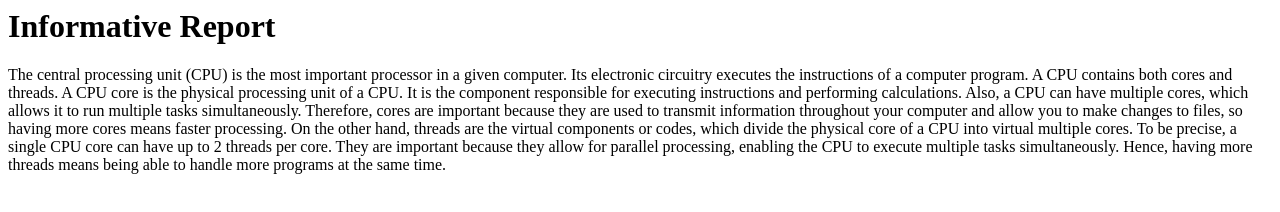
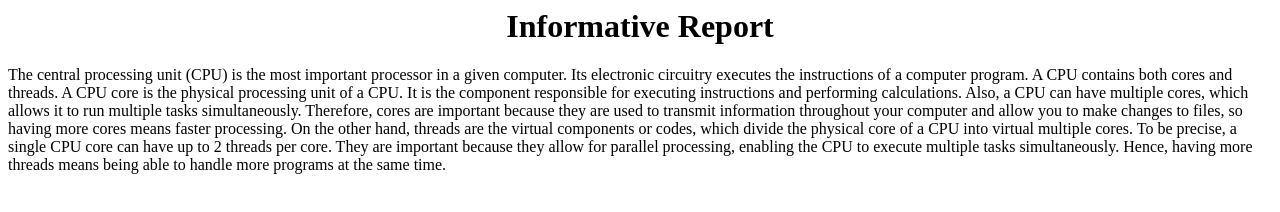
Before and after one commit to ManafAlfarra/ManafAlfarra.github.io, a plain HTML site: page InformativeReport.html in a window 1280 px wide. Drawn offline with Linux system fonts and the light colour scheme.

Commit message:
Update InformativeReport.html

```diff
--- a/InformativeReport.html
+++ b/InformativeReport.html
@@ -3,7 +3,7 @@
     <title> Informative Report</title>
   </head>
   <body>
-    <h1> Informative Report</h1>
+    <center><h1> Informative Report</h1></center>
     <p> The central processing unit (CPU) is the most important processor in a given computer. Its electronic circuitry executes the instructions of a computer program. A CPU contains both cores and threads. A CPU core is the physical processing unit of a CPU. It is the component responsible for executing instructions and performing calculations. Also, a CPU can have multiple cores, which allows it to run multiple tasks simultaneously. Therefore, cores are important because they are used to transmit information throughout your computer and allow you to make changes to files, so having more cores means faster processing. On the other hand, threads are the virtual components or codes, which divide the physical core of a CPU into virtual multiple cores. To be precise, a single CPU core can have up to 2 threads per core. They are important because they allow for parallel processing, enabling the CPU to execute multiple tasks simultaneously. Hence, having more threads means being able to handle more programs at the same time.</p>
   </body>
 </html>
```
